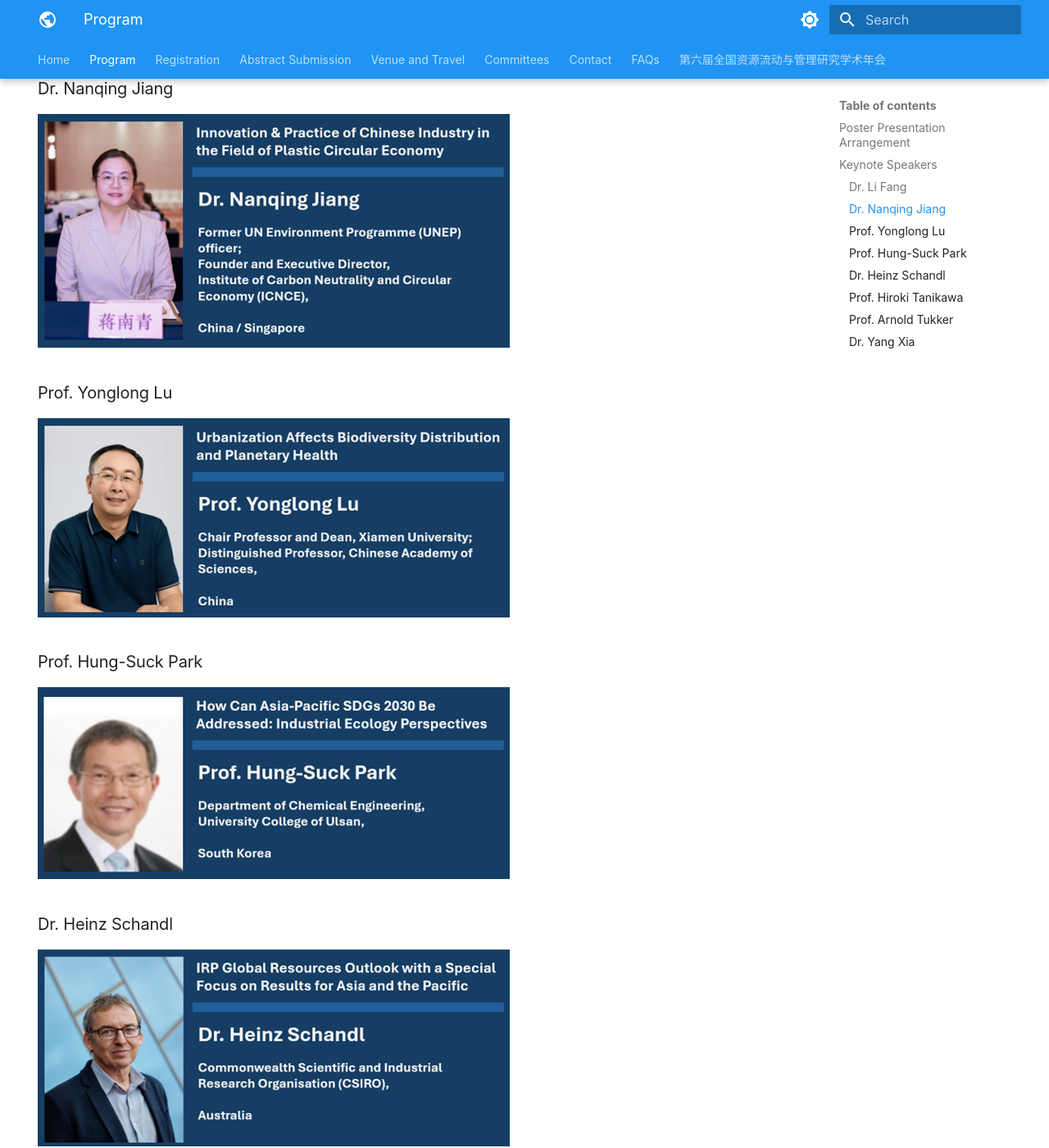
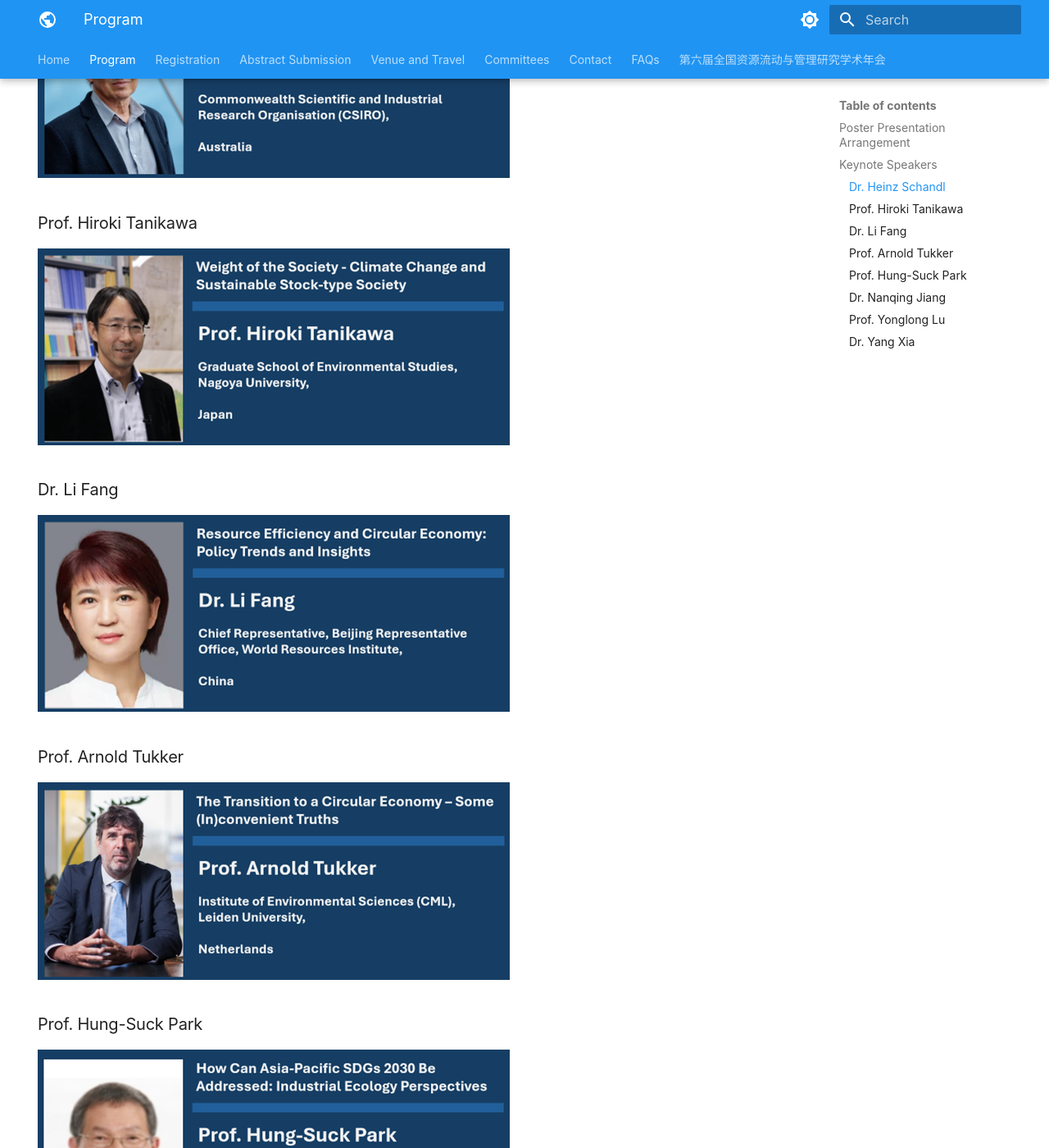
Before and after one commit to Admittedly-Goat/isiesem2024.net.github.io, an MkDocs documentation site: the page built from docs/Program/index.md, in a window 1280 px wide and 1400 px high, scrolled down 3080 px. Shown: the whole window at 82% size. Built offline with MkDocs 1.6.1 and Material for MkDocs 9.7.7, drawn with Linux system fonts in a browser that asks for light colours; some of the changed text lies outside the part shown.

Commit message:
minor update

```diff
--- a/docs/Program/index.md
+++ b/docs/Program/index.md
@@ -21,9 +21,25 @@ We have arranged the poster presentations into 3 days. Please check the detailed
 
 ## Keynote Speakers
 
+### Dr. Heinz Schandl
+
+![1724075076330](image/index/1724075076330.png)
+
+### Prof. Hiroki Tanikawa
+
+![1724075082481](image/index/1724075082481.png)
+
 ### Dr. Li Fang
 
 ![1724075038745](image/index/1724075038745.png)
+
+### Prof. Arnold Tukker
+
+![1724075089454](image/index/1724075089454.png)
+
+### Prof. Hung-Suck Park
+
+![1724075071501](image/index/1724075071501.png)
 
 ### Dr. Nanqing Jiang
 
@@ -33,22 +49,6 @@ We have arranged the poster presentations into 3 days. Please check the detailed
 
 ![1724075063606](image/index/1724075063606.png)
 
-### Prof. Hung-Suck Park
-
-![1724075071501](image/index/1724075071501.png)
-
-### Dr. Heinz Schandl
-
-![1724075076330](image/index/1724075076330.png)
-
-### Prof. Hiroki Tanikawa
-
-![1724075082481](image/index/1724075082481.png)
-
-### Prof. Arnold Tukker
-
-![1724075089454](image/index/1724075089454.png)
-
 ### Dr. Yang Xia
 
 ![1724075093928](image/index/1724075093928.png)
```
Also changed, not shown: other parts of docs/Program/index.md (+3 -3 lines), docs/index.md (+2 -1 lines), docs/Program/image/index/1724119282297.png (added), docs/Program/image/index/1724119310923.png (added), docs/Program/image/index/1724119318782.png (added), docs/Program/image/index/1724119403804.png (added), docs/Program/image/index/1724119421037.png (added), docs/Program/image/index/1724119431060.png (added), docs/Program/image/index/1724119440259.png (added), docs/Program/image/index/1724119570424.png (added), docs/Program/image/index/1724119587461.png (added), docs/Program/image/index/1724119603036.png (added), docs/Program/image/index/1724119618645.png (added).
